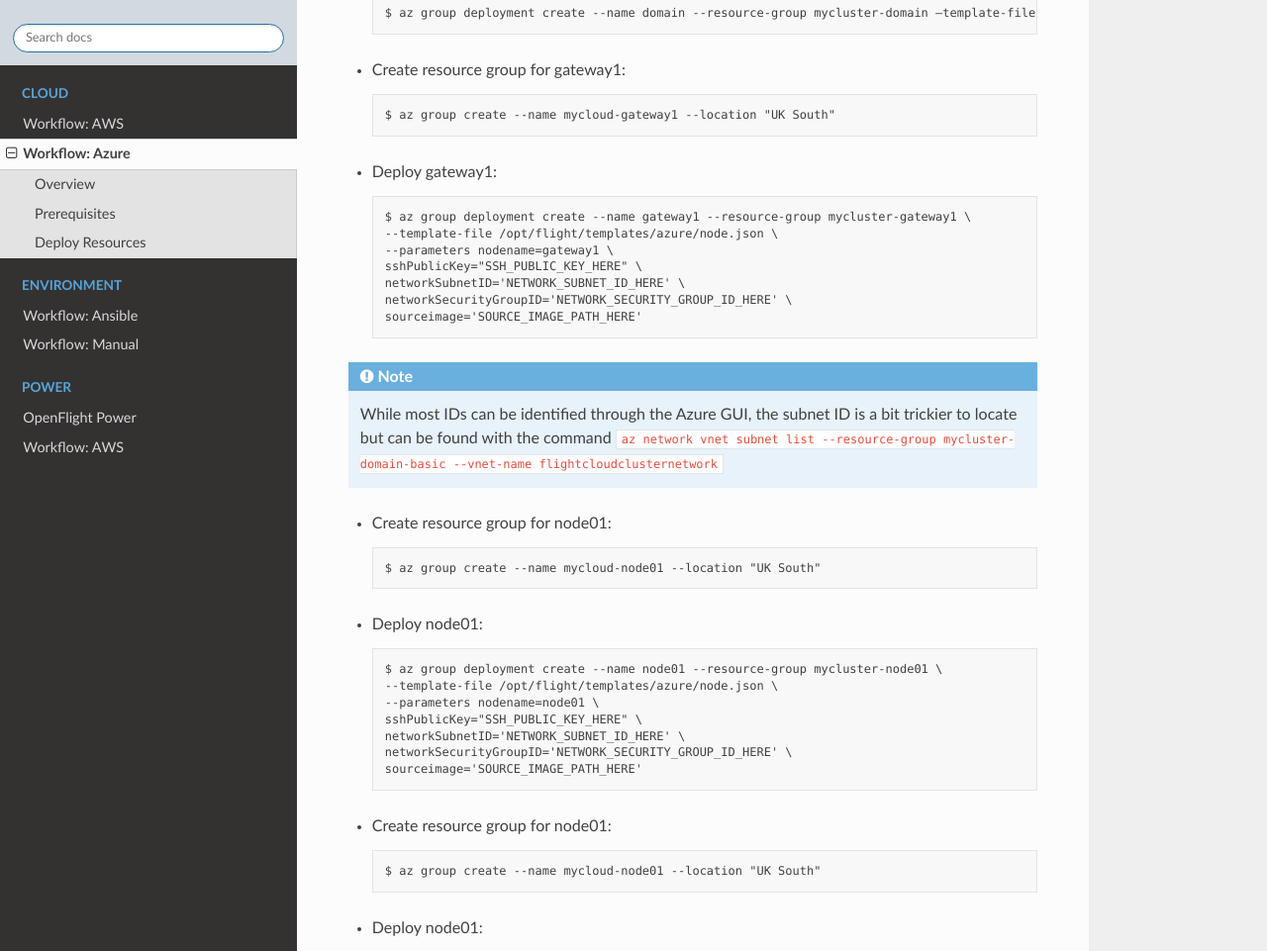
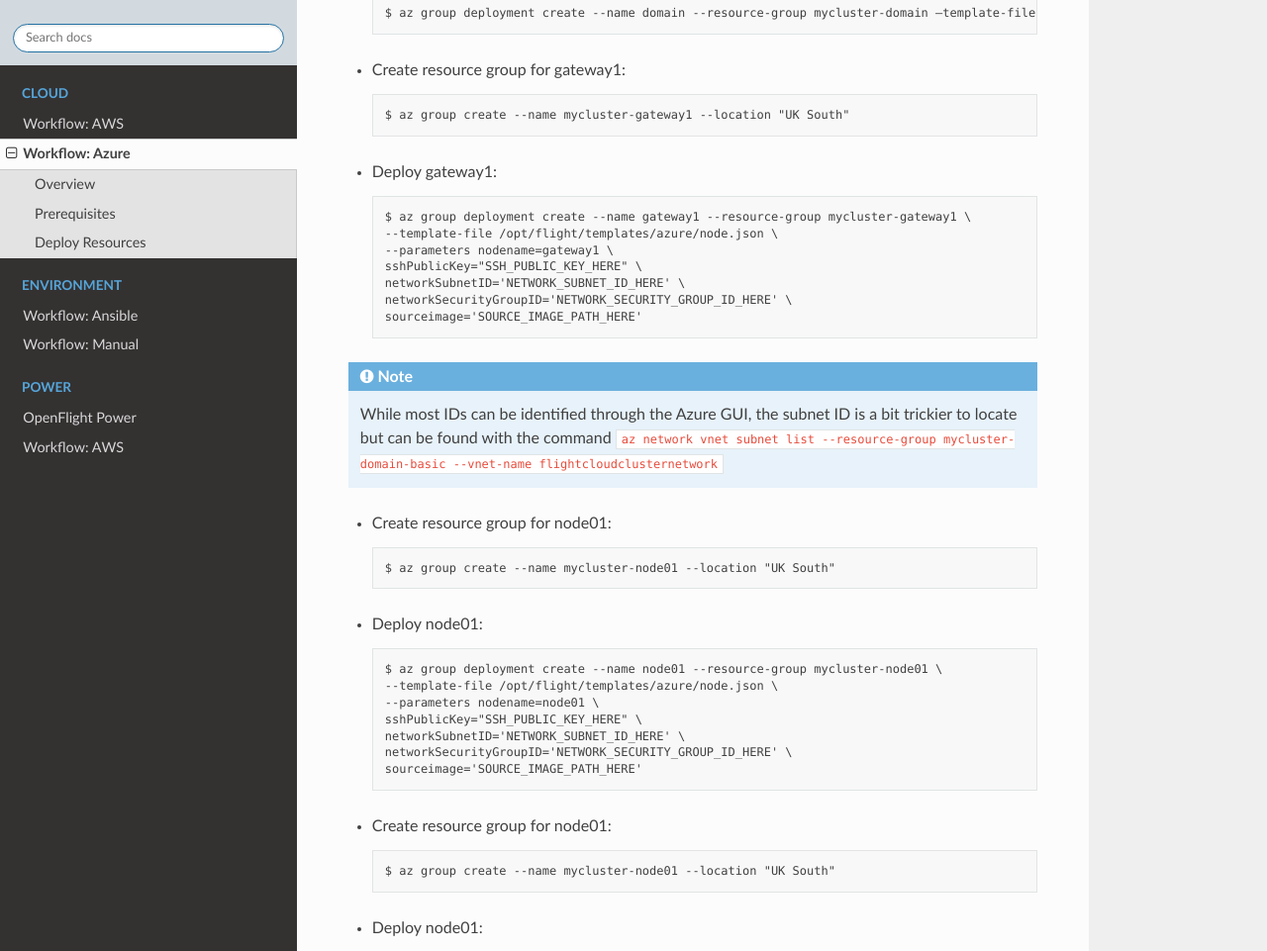
Before and after one commit to openflighthpc/build.openflighthpc.org, a Sphinx documentation site: the page built from docs/source/cloud/workflow-azure.rst, in a window 1280 px wide and 1400 px high, scrolled down 863 px. Shown: the part 151-1112 px from the top of the window at 99% size. Built offline with Sphinx 7.4.7 and the Read the Docs theme 2.0.0, drawn with Linux system fonts in a browser that asks for light colours; pages that are not in the unit, such as notebooks, are missing from menus.

Commit message:
Fix resource group name typo

```diff
--- a/docs/source/cloud/workflow-azure.rst
+++ b/docs/source/cloud/workflow-azure.rst
@@ -22,7 +22,7 @@ Deploy Resources
 
 - Create resource group for gateway1::
 
-    $ az group create --name mycloud-gateway1 --location "UK South"
+    $ az group create --name mycluster-gateway1 --location "UK South"
 
 - Deploy gateway1::
 
@@ -38,7 +38,7 @@ Deploy Resources
 
 - Create resource group for node01::
 
-    $ az group create --name mycloud-node01 --location "UK South"
+    $ az group create --name mycluster-node01 --location "UK South"
 
 - Deploy node01::
 
@@ -52,7 +52,7 @@ Deploy Resources
 
 - Create resource group for node01::
 
-    $ az group create --name mycloud-node01 --location "UK South"
+    $ az group create --name mycluster-node01 --location "UK South"
 
 - Deploy node01::
 
```
